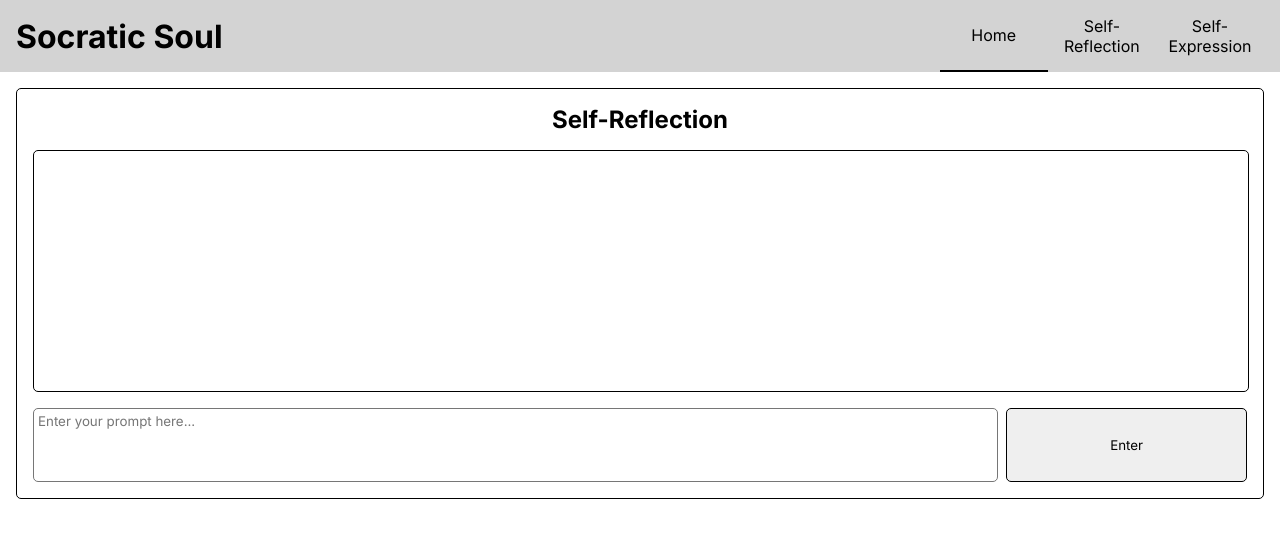
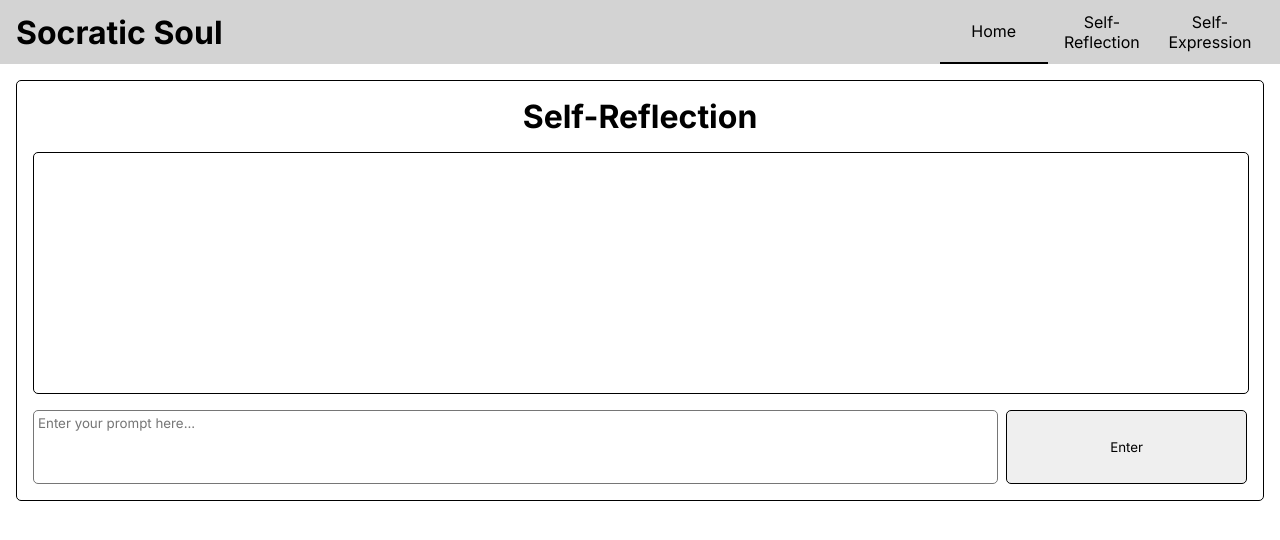
Before and after one commit to dlndn/socratic-soul, a React (Vite) app: page /self-reflection in a window 1280 px wide. Shown: the top 540 px of the page. Built offline with nearby package versions, Linux system fonts and the light colour scheme.

Commit message:
adjusted font size and spacing in pages

```diff
--- a/src/components/Header/Header.scss
+++ b/src/components/Header/Header.scss
@@ -29,6 +29,11 @@
     .navbar {
         display: flex;
         justify-content: space-between;
+        height: 3rem;
+
+        @include tablet {
+            height: auto;
+        }
 
         &__link {
             display: flex;
@@ -36,7 +41,7 @@
             align-items: center;
             text-decoration: none;
             color: black;
-            padding: 1rem 0.5rem;
+            padding: 0.75rem 0.5rem;
             flex: 1;
 
             &:hover {
--- a/src/pages/SelfExpressionPage/SelfExpressionPage.scss
+++ b/src/pages/SelfExpressionPage/SelfExpressionPage.scss
@@ -1,3 +1,5 @@
+@use '../../styles/partials/mixins' as *;
+
 .self-expression-page {
     display: flex;
     justify-content: center;
@@ -25,5 +27,10 @@
         border-radius: 5px;
         padding: 1rem;
         margin: 1rem;
+        width: 90%;
+
+        @include tablet {
+            width: 95%;
+        }
     }
 }
--- a/src/pages/SelfReflectionPage/SelfReflectionPage.scss
+++ b/src/pages/SelfReflectionPage/SelfReflectionPage.scss
@@ -4,7 +4,7 @@
     align-items: center;
 
     &__content {
-        width: 100vw;
+        width: 100%;
         height: auto;
         border: 1px solid black;
         border-radius: 5px;
@@ -14,7 +14,7 @@
     }
 
     &__title {
-        font-size: 1.5rem;
+        font-size: 2rem;
         text-align: center;
         margin-bottom: 1rem;
     }
```
